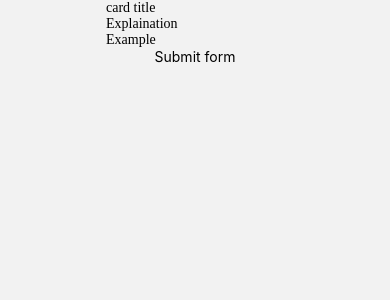
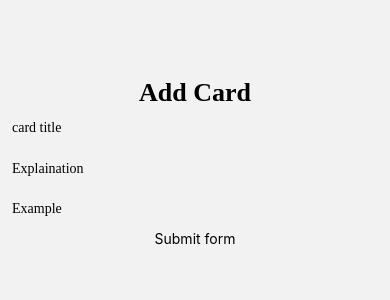
Before and after one commit to k0hei2025/Web-cards, a React Native app: screen /addCard in a window 390 px wide. Shown: the top 300 px of the page. Built offline with nearby package versions, Linux system fonts and the light colour scheme.

Commit message:
fixing add card css

```diff
--- a/src/components/AddCard/AddCard.tsx
+++ b/src/components/AddCard/AddCard.tsx
@@ -12,7 +12,7 @@ type formData = {
     example:string
 }
 
-const AddCard:FC = () => {
+const AddCard:FC = ({navigation}) => {
 
     const getLocalId = useRecoilState(localIdState);
     const route = useRoute<RouteProp<{AddCard:{deckId:string}}>>();
@@ -46,42 +46,44 @@ const AddCard:FC = () => {
 
         const resData = await response.json()
         console.log(resData , 'data sended succesfully')
-
-       }
+        navigation.navigate('Home')
+    }
 
        if(deckId === ''){
 
        }
         return (
             <View style={style.parentContainer}>
+
                 {deckId === '' ?
                   <Text>Deck id is Empty or Invalid </Text> :
-                <>
+                <View style={style.inputContainer}>
+                     <Text style={style.heading}>Add Card</Text>
                   <Controller
                 control={control}
                 name='questionTagName'
                 render={({field:{onChange , value}})=>(
-                    <TextInput onChange={onChange} value={value} style={style.inputWrapper} textAlign='center' placeholder='card title'/>
+                    <TextInput onChangeText={onChange} value={value} style={style.inputWrapper} textAlign='center' placeholder='card title'/>
                 )}
                 />
                    <Controller
                 control={control}
                 name='explaination'
                 render={({field:{onChange , value}})=>(
-                    <TextInput onChange={onChange} value={value} textAlign='center' style={style.inputWrapper}  placeholder='Explaination'/>
+                    <TextInput onChangeText={onChange} value={value} textAlign='center' style={style.inputWrapper}  placeholder='Explaination'/>
                 )}
                 />
                    <Controller
                 control={control}
                 name='example'
                 render={({field:{onChange , value}})=>(
-                    <TextInput onChange={onChange} value={value} textAlign='center' style={style.inputWrapper}  placeholder='Example'/>
+                    <TextInput onChangeText={onChange} value={value} textAlign='center' style={style.inputWrapper}  placeholder='Example'/>
                 )}
                 />
                 <TouchableOpacity onPress={handleSubmit(submitHandler)}>
                 <Text>Submit form</Text>
                 </TouchableOpacity>
-                    </>
+                    </View>
                 }
             </View>
           )
@@ -91,11 +93,27 @@ const AddCard:FC = () => {
         const style = StyleSheet.create({
             parentContainer:{
               width:'100%',
-              alignItems:'center'
+              height:'100%',
+              alignItems:'center',
+
+
             },
             inputWrapper:{
                 fontFamily:'IndieFlower_400Regular',
-                flex:1
+                flex:1,
+                padding:12,
+                width:'100%',
+            },
+            inputContainer:{
+                alignItems:'center',
+                marginTop:'20%',
+                width:'100%',
+                height:'20%'
+            },
+            heading:{
+                fontFamily:'IndieFlower_400Regular',
+                fontWeight:'bold',
+                fontSize:26
             }
 
         })
```
